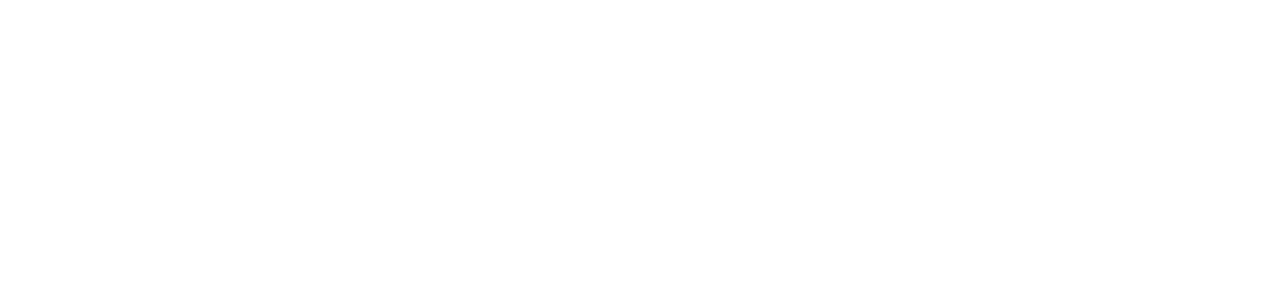
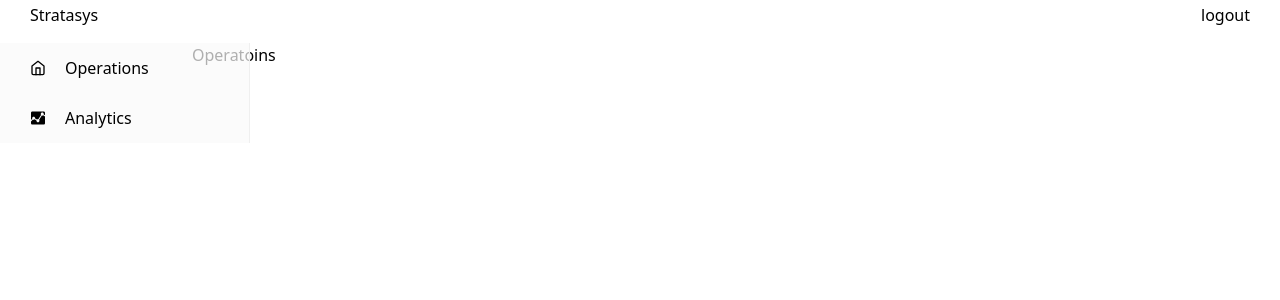
Before and after one commit to supriyayd/pilot-ui, a React (Create React App) app: page /dashboard in a window 1280 px wide. Before the commit this address had no page. Shown: the top 300 px of the page. Built offline with nearby package versions, Linux system fonts and the light colour scheme.

Commit message:
chore: code refactor

```diff
--- a/src/App.tsx
+++ b/src/App.tsx
@@ -1,23 +1,17 @@
-import React from 'react';
-import logo from './logo.svg';
-import './App.css';
-import { BrowserRouter,Navigate,Route, Routes } from 'react-router-dom';
-import Login from './Components/Login';
-import Menubar from './Components/Menubar';
-import Dashboard from './Components/Dashboard';
-import Operatoins from './Components/Operatoins';
-import Analytics from './Components/Analytics/Analytics';
-
+import React from "react";
+import "./App.css";
+import { Navigate, Route, Routes } from "react-router-dom";
+import Login from "./Components/Login";
+import Dashboard from "./Components/Dashboard";
+import Analytics from "./Components/Analytics/Analytics";
+import Operations from "./Components/Operations";
 
 const App: React.FC = () => {
   return (
     <div>
       <Routes>
-        {/* <Route path="/dashboard" Component={Dashboard} />
-        <Route path="/dashboard/operatoins" Component={Operatoins} /> */}
-        <Route path="/dashboard/analytics" Component={Analytics} />
-        {/* <Route path="/login" Component={Login} />
-        <Route path="/" element={<Navigate replace to="/login" />} /> */}
+        <Route path="/dashboard" Component={Dashboard} />
+        <Route path="/login" Component={Login} />
       </Routes>
     </div>
   );
--- a/src/Components/Analytics/Analytics.tsx
+++ b/src/Components/Analytics/Analytics.tsx
@@ -11,12 +11,14 @@ function Analytics({ networks }: any) {
     (network: any) => ({ label: network.name, value: network.id })
   ) || [{ value: 1, label: "Network 1" }];
   return (
-    <div className="flex-column p-4 mt-16 bg-sky-50 rounded-sm m-4">
+    <div className="flex-column p-4 mt-16 ml-8 bg-sky-50 rounded-sm m-4">
       <div className="dropdown-container flex h-16 p-4 rounded-md">
-        <div>
+        <div className="flex items-center">
+          <label className="mr-2">Network ID: </label>
           <Select options={networksList} styles={dropDownStyles} />
         </div>
-        <div className="ml-8">
+        <div className="flex ml-8 items-center">
+          <label className="mr-2">Device Id: </label>
           <Select styles={dropDownStyles} />
         </div>
       </div>
--- a/src/Components/Dashboard.tsx
+++ b/src/Components/Dashboard.tsx
@@ -3,32 +3,32 @@ import Menubar from "./Menubar";
 import Header from "./Header";
 import { Main } from "./Main";
 import "../CSS/dashboard.css";
+import { pageTypes } from "../types";
+import Operations from "./Operations";
+import Analytics from "./Analytics/Analytics";
 
 const Dashboard: React.FC = () => {
-  const styles = {
-    contentDiv: {
-      display: "flex",
-    },
-    contentMargin: {
-      marginLeft: "10px",
-      width: "100%",
-    },
-  };
+  const [currentComponent, setCurrentComponent] = useState(
+    pageTypes.OPERATIONS
+  );
+
+
 
   return (
-    <>
+    <div className="h-screen">
       <div>
         <Header />
       </div>
-      <div className="container">
+      <div className="container h-full">
         <div className="left-component">
-          <Menubar />
+          <Menubar setCurrentComponent={setCurrentComponent} />
         </div>
         <div className="right-component">
-          <Main />
+          {currentComponent === pageTypes.OPERATIONS && <Operations />}
+          {currentComponent === pageTypes.ANALYTICS && <Analytics />}
         </div>
       </div>
-    </>
+    </div>
   );
 };
 
--- a/src/Components/Main.tsx
+++ b/src/Components/Main.tsx
@@ -1,12 +1,14 @@
 import React from "react";
-import Operatoins from "./Operatoins";
-
-
+import Operations from "./Operations";
+import Analytics from "./Analytics/Analytics";
 
 export const Main: React.FC = () => {
-    return (
-        <Operatoins/>
+  return (
+    <>
+      <Operations />
+      <Analytics />
+    </>
   );
-}
+};
 
 export default Main;
--- a/src/Components/Menubar.tsx
+++ b/src/Components/Menubar.tsx
@@ -1,16 +1,10 @@
 import React, { useState } from "react";
-import {
-  Sidebar,
-  Menu,
-  MenuItem,
+import { Sidebar, Menu, MenuItem } from "react-pro-sidebar";
+import { IoMdAnalytics } from "react-icons/io";
+import { FiHome } from "react-icons/fi";
+import { pageTypes } from "../types";
 
-} from "react-pro-sidebar";
-import { IoMdAnalytics  } from "react-icons/io";
-import { FiHome } from "react-icons/fi";
-import { Link } from "react-router-dom";
-
-
-const Menubar: React.FC = () => {
+const Menubar = ({ setCurrentComponent }: any) => {
   const [menuCollapse, setMenuCollapse] = useState<boolean>(false);
 
   const menuIconClick = (): void => {
@@ -19,14 +13,23 @@ const Menubar: React.FC = () => {
 
   return (
     <>
-      <div id="Menu">
+      <div id="Menu h-screen">
         <Sidebar>
-            <Menu>
-              <MenuItem active={true} icon={<FiHome />} component={<Link to="/dashboard/operatoins" />}>
-                Operatoins
-              </MenuItem>
-              <MenuItem icon={<IoMdAnalytics/>} component={<Link to="/dashboard/analytics" />}>Analytics</MenuItem>
-            </Menu>
+          <Menu>
+            <MenuItem
+              active={true}
+              icon={<FiHome />}
+              onClick={() => setCurrentComponent(pageTypes.OPERATIONS)}
+            >
+              Operations
+            </MenuItem>
+            <MenuItem
+              icon={<IoMdAnalytics />}
+              onClick={() => setCurrentComponent(pageTypes.ANALYTICS)}
+            >
+              Analytics
+            </MenuItem>
+          </Menu>
         </Sidebar>
       </div>
     </>
--- a/src/Components/Operatoins.tsx
+++ b/src/Components/Operations.tsx
@@ -1,7 +1,7 @@
 import React, { useState } from 'react';
 
 
-const Operatoins: React.FC = () => {
+const Operations: React.FC = () => {
    return (
     <div>
       <h1><span>Operatoins</span></h1>
@@ -10,4 +10,4 @@ const Operatoins: React.FC = () => {
   );
 };
 
-export default Operatoins;
+export default Operations;
--- a/src/common.ts
+++ b/src/common.ts
@@ -1,3 +1,12 @@
 export const dropDownStyles = {
+  indicatorSeparator: (styles: any) => ({ display: "none" }),
+//   option: (provided: any, state: any) => ({
 
-}
+//   }),
+//   control: (base: any, state: any) => ({
+
+//   }),
+//   placeholder: (base: any) => ({
+
+//   }),
+};
--- a/src/types.ts
+++ b/src/types.ts
@@ -2,3 +2,8 @@ export type DropDownOptions = {
   value: string;
   label: string;
 };
+
+export const pageTypes = {
+  ANALYTICS: "ANALYTICS",
+  OPERATIONS: "OPERATIONS",
+};
```
